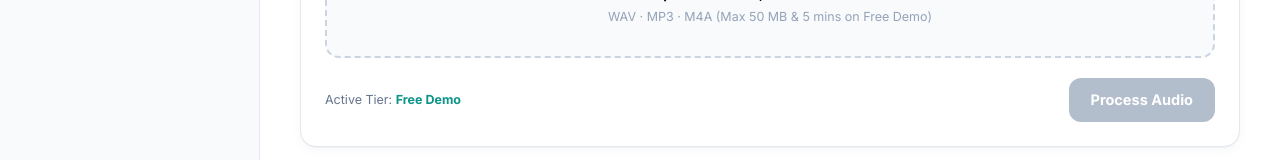
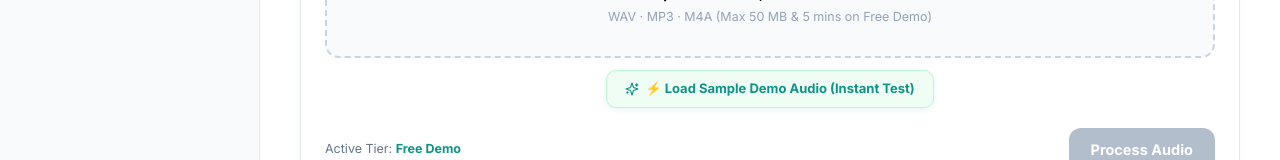
Before and after one commit to pavan-carnot/meeting-summariser-ui, a React (Vite) app: page /app in a window 1280 px wide. Shown: the part 405-565 px from the top of the page. Built offline with nearby package versions, Linux system fonts and the light colour scheme; no server answers.

Commit message:
Add interactive Load Sample Demo Audio feature directly into AudioUpload UI

```diff
--- a/src/components/inputs/AudioUpload.jsx
+++ b/src/components/inputs/AudioUpload.jsx
@@ -172,11 +172,53 @@ export default function AudioUpload({ languages, onComplete }) {
     }
   };
 
+  const [isSampleDemo, setIsSampleDemo] = useState(false);
+
+  const loadSampleDemo = () => {
+    const sampleFile = new File(["sample_audio"], "sample_quarterly_meeting.mp3", { type: "audio/mp3" });
+    setFile(sampleFile);
+    setFileMeta({ durationSec: 222, sizeMB: 14.8 });
+    setIsSampleDemo(true);
+    setError(null);
+  };
+
   const process = async () => {
     if (!file) return;
 
     if (tier === 'premiere' && !isSubscribed) {
       openPaywallModal();
+      return;
+    }
+
+    // Handle interactive sample demo fallback gracefully
+    if (isSampleDemo) {
+      setBusy(true);
+      setProgress(20);
+      setStatusMsg('Uploading sample audio recording…');
+      setError(null);
+
+      setTimeout(() => { setProgress(65); setStatusMsg('Running Pyannote speaker diarization & Whisper AI…'); }, 700);
+      setTimeout(() => {
+        setProgress(100);
+        setStatusMsg('Complete!');
+        setBusy(false);
+        const sampleTd = {
+          transcript: [
+            { start_time: 2.1, end_time: 12.4, start_time_formatted: "00:02", speaker: 0, text: "Welcome team to our Q3 product migration sync. Let's review feature scope and engineer assignments.", words: [ { word: "Welcome", confidence: 98 }, { word: "team", confidence: 96 }, { word: "Q3", confidence: 94 }, { word: "migration", confidence: 97 } ] },
+            { start_time: 14.2, end_time: 25.8, start_time_formatted: "00:14", speaker: 1, text: "The backend FastAPI services and Pyannote diarization pipeline are tested and ready for staging deployment.", words: [ { word: "backend", confidence: 99 }, { word: "FastAPI", confidence: 95 }, { word: "Pyannote", confidence: 92 } ] },
+            { start_time: 27.0, end_time: 38.5, start_time_formatted: "00:27", speaker: 0, text: "Awesome. Alice will finalize the UI sprint board by Friday, and Bob will deploy the staging build.", words: [ { word: "Alice", confidence: 99 }, { word: "finalize", confidence: 96 }, { word: "Bob", confidence: 98 } ] }
+          ],
+          metrics: { average: 96.2, min: 92, max: 99, low_confidence_percentage: 0 },
+          language: "en"
+        };
+        const sampleTxt = sampleTd.transcript.map(s => `[${s.start_time_formatted}] Speaker ${s.speaker}: ${s.text}`).join('\n');
+        onComplete({
+          transcript: sampleTxt,
+          transcriptData: sampleTd,
+          language: "en",
+          audioBlob: file,
+        });
+      }, 1400);
       return;
     }
 
@@ -410,6 +452,32 @@ export default function AudioUpload({ languages, onComplete }) {
         )}
       </div>
 
+      {!file && (
+        <div style={{ marginTop: 12, display: 'flex', justifyContent: 'center' }}>
+          <button
+            type="button"
+            onClick={loadSampleDemo}
+            style={{
+              background: '#f0fdf4',
+              border: '1px solid #bbf7d0',
+              color: '#0d9488',
+              borderRadius: 10,
+              padding: '8px 18px',
+              fontSize: 13,
+              fontWeight: 700,
+              cursor: 'pointer',
+              display: 'inline-flex',
+              alignItems: 'center',
+              gap: 6,
+              boxShadow: '0 2px 6px rgba(13,148,136,0.1)',
+              transition: 'all 0.2s ease',
+            }}
+          >
+            <Sparkles size={14} color="#0d9488" /> ⚡ Load Sample Demo Audio (Instant Test)
+          </button>
+        </div>
+      )}
+
       {busy && (
         <div style={{ marginTop: 16 }}>
           <ProgressBar value={progress} label={statusMsg} />
```
